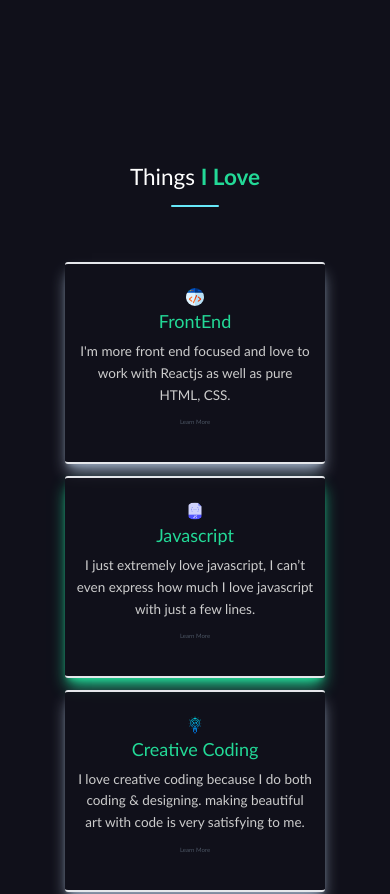
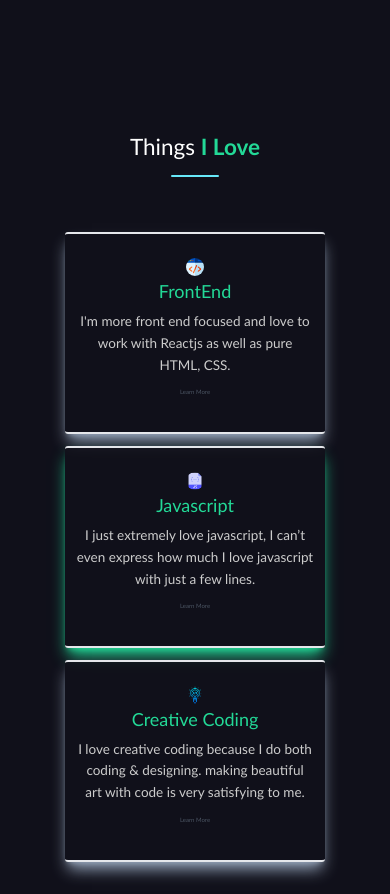
Before and after one commit to Rupen109/portfolio-1.0, a React (Create React App) app: page / in a window 390 px wide. Shown: the part 1480-2374 px from the top of the page. Built offline with nearby package versions, Linux system fonts and the light colour scheme.

Commit message:
responsive design

```diff
--- a/src/Components/Skills.js
+++ b/src/Components/Skills.js
@@ -16,7 +16,7 @@ const Skills = () => {
           <div className="flex flex-wrap -m-">
 
           <div className="flex flex-wrap w-full flex-col items-center text-center">
-                    <h1 className="sm:text-6xl text-6xl md:mt-0 -mt-32  title-font mb-2 text-white">Things <span>I Love</span></h1>
+                    <h1 className="sm:text-6xl text-6xl md:mt-0 -mt-52  title-font mb-2 text-white">Things <span>I Love</span></h1>
                     <div className="h-1 mt-9 w-32 bg-cyan-300 rounded"></div>
                 </div>
 
@@ -36,7 +36,7 @@ const Skills = () => {
 
             </div> */}
             <section className="text-gray-600 body-font">
-              <div className="container px-5  py-24 mt-4 mx-auto">
+              <div className="container px-5  py-24 md:mt-4 -mt-16 mx-auto">
                 <div className="flex flex-wrap ">
                   <div className="p-4 md:p-0 scroll mx-auto  sm:w-1/4 w-5/6">
                     <div className="sm:h-3/4 bg-[#10101A] border-y-2 shadow-lg shadow-slate-400 bg-opacity-75 px-8 pt-16 pb-24 rounded-lg overflow-hidden text-center relative">
```
